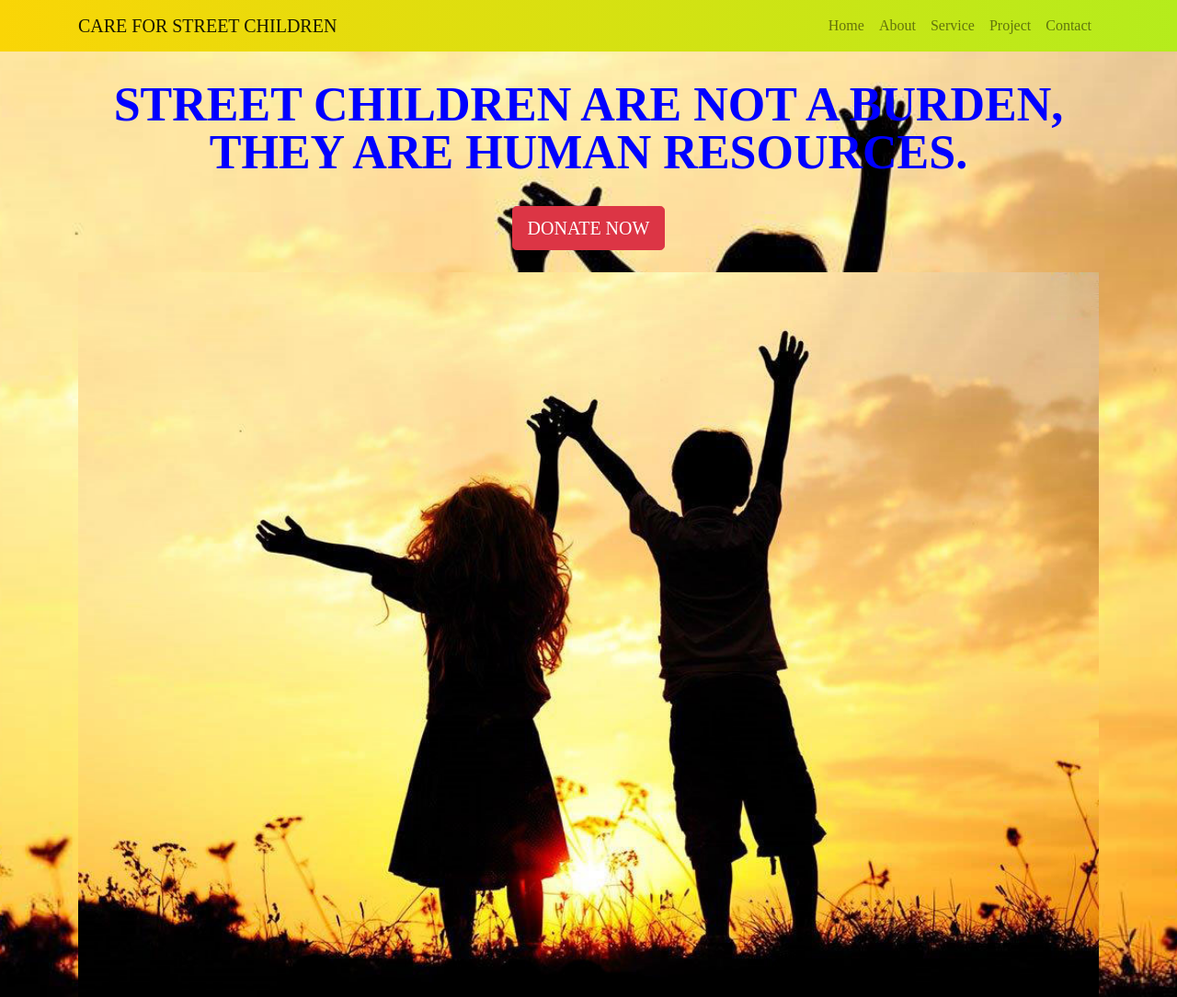
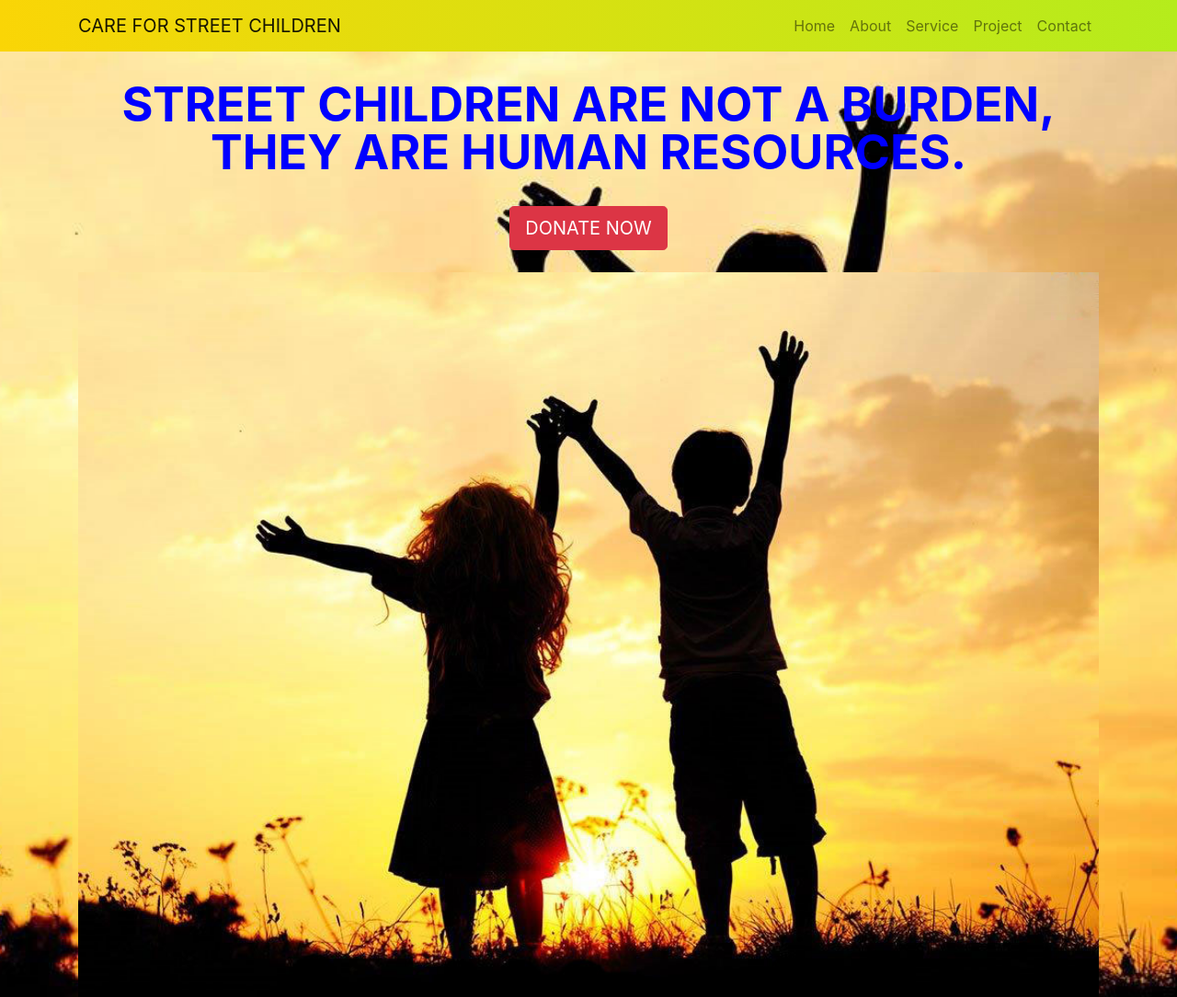
Before and after one commit to meJannatul/Project-1, a plain HTML site: page index.html in a window 1280 px wide. Shown: the top 1084 px of the page at 92% size. Drawn offline with Linux system fonts and the light colour scheme; files whose address does not match are found by name.

Commit message:
Update style.css

```diff
--- a/css/style.css
+++ b/css/style.css
@@ -2,8 +2,6 @@
   margin: 0;
   padding: 0;
   box-sizing: border-box; }
-
-body { font-family: 'Balsamiq Sans'; }
 
 #nav-bar {
   position: sticky;
```
